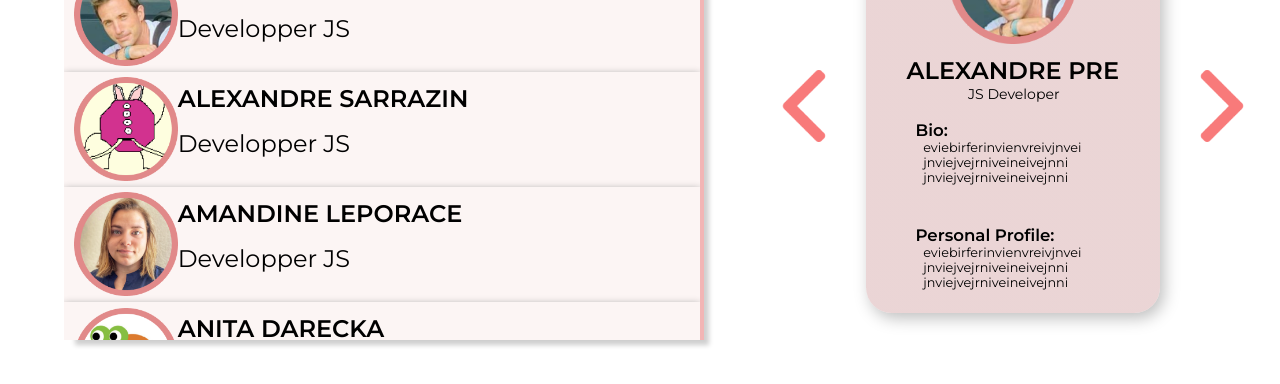
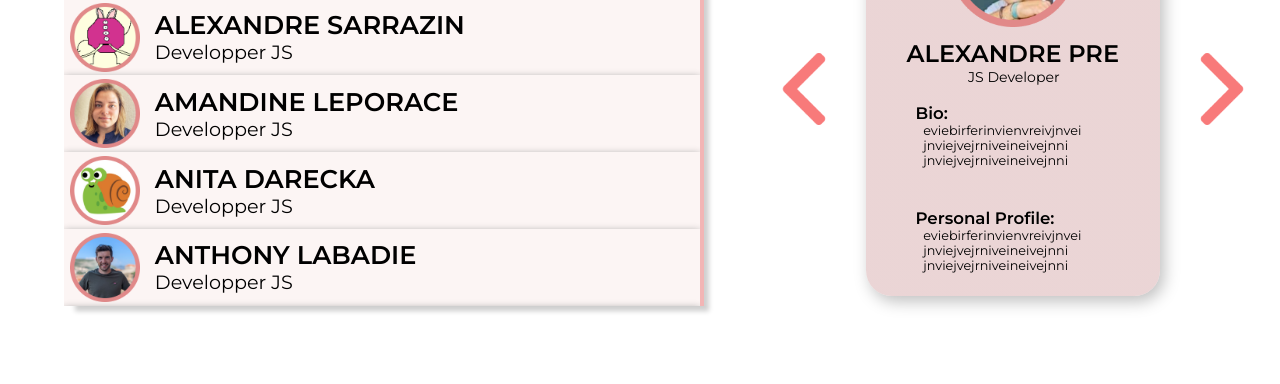
Before and after one commit to VCarbonell/WildBook, a website: page index.html in a window 1280 px wide. Shown: the part 213-597 px from the top of the page. Drawn offline with nearby package versions, Linux system fonts and the light colour scheme; a web font is replaced by a local one.

Commit message:
dernieres modif wilders

```diff
--- a/profil.css
+++ b/profil.css
@@ -8,6 +8,7 @@
   --title-font: "CentralW01-Bold";
   --text-font: "Montserrat", sans-serif;
 }
+
 html {
   background: url(/assets/18408.png) no-repeat center center fixed;
   -webkit-background-size: cover;
@@ -15,6 +16,7 @@
   -o-background-size: cover;
   background-size: cover;
 }
+
 * {
   box-sizing: border-box;
   margin: 0;
@@ -31,14 +33,17 @@
   box-shadow: 4.05882px 5.41177px 16.2353px rgba(0, 0, 0, 0.25);
   border-radius: 25.7059px;
 }
+
 .bio {
   width: 100%;
   height: 100%;
 }
+
 .objectives {
   width: 100%;
   height: 100%;
 }
+
 #profile-image {
   width: 40%;
   margin-left: 15vw;
@@ -52,6 +57,7 @@
   font-weight: 500;
   font-size: 4.2vw;
 }
+
 #profile-text {
   padding-left: 1.5em;
   font-family: var(--text-font);
@@ -59,6 +65,7 @@
   font-size: 2.6vw;
   position: relative;
 }
+
 #profile-name {
   font-family: var(--text-font);
   font-weight: 600;
@@ -66,50 +73,28 @@
   margin: auto;
   padding-top: 2vw;
 }
+
 #profile-title {
   font-family: var(--text-font);
   font-weight: lighter;
   font-size: 2.5vw;
   padding-left: 17vw;
 }
+
 .profils {
   display: flex;
   flex-direction: row;
 }
+
 .left-arrow {
   margin: auto;
 }
+
 .right-arrow {
   margin: auto;
 }
+
 @media screen and (min-width: 1024px) {
-  .wilderInfo {
-    display: flex;
-  }
-
-  .scroll-container {
-    width: 50vw;
-    height: 30vw;
-  }
-
-  .nameWilder {
-    font-family: var(--text-font);
-    grid-area: 1 / 2 / 2 / 3;
-    font-size: 1.5em;
-    margin-top: 0.5em;
-  }
-
-  .descriptionWilder {
-    font-family: var(--text-font);
-    grid-area: 2 / 2 / 3 / 3;
-    font-size: 1.5em;
-    margin-bottom: 0.3em;
-  }
-
-  .searchingBar {
-    display: none;
-    margin-bottom: 3vw;
-  }
 
   .profile-container {
     display: flex;
@@ -117,20 +102,16 @@
     width: clamp(20px, 23vw, 400px);
     height: 32vw;
 
-    background: linear-gradient(
-      209.39deg,
-      rgba(224, 191, 192, 0.659) 100.69%,
-      rgba(147, 128, 128, 0.86) 118.14%
-    );
+    background: linear-gradient(209.39deg,
+        rgba(224, 191, 192, 0.659) 100.69%,
+        rgba(147, 128, 128, 0.86) 118.14%);
     flex-direction: column;
     box-shadow: 4.05882px 5.41177px 16.2353px rgba(0, 0, 0, 0.25);
     border-radius: 25.7059px;
   }
+
   .profils {
     padding-top: 2vw;
-  }
-  .Wilders {
-    padding: 5vw;
   }
 
   #profile-name {
@@ -140,12 +121,14 @@
     margin: auto;
     padding-top: 0.5em;
   }
+
   #profile-title {
     font-family: var(--text-font);
     font-weight: lighter;
     font-size: 1.1vw;
     padding-left: 8vw;
   }
+
   #profile-image {
     width: 10vw;
     margin-left: 6.5vw;
@@ -159,6 +142,7 @@
     font-weight: 600;
     font-size: 1.3vw;
   }
+
   #profile-text {
     padding-left: 4.5em;
     font-family: var(--text-font);
@@ -170,6 +154,7 @@
     margin: auto;
     padding-right: 2vw;
   }
+
   .right-arrow {
     margin: auto;
     padding-left: 2vw;
--- a/suggestion.js
+++ b/suggestion.js
@@ -34,10 +34,10 @@
     const input = searchInput.value;
 
     const result = persons.filter(item => {
-        if (!item.search(`${input}`)) {
+        if (!item.toUpperCase().search(`${input.toUpperCase()}`)) {
             return item;
         }
 
     })
-    console.log(result);
+    console.log(result)
 })
--- a/wilder.css
+++ b/wilder.css
@@ -46,6 +46,7 @@
   scroll-behavior: smooth;
   border-right: 0.3em solid #f2b5b5;
   box-shadow: 0.5em 0.6em 0.3em -0.2em #cfcfcf;
+  scrollbar-color: red;
 }
 
 .wildersTitle {
@@ -72,7 +73,7 @@
 
 .picture {
   grid-area: 1 / 1 / 3 / 2;
-  padding-left: 10px;
+  padding-left: .5vw;
   height: 90%;
   align-self: center;
 }
@@ -93,3 +94,51 @@
   font-size: 2vw;
   margin-bottom: 0.3em;
 }
+
+@media screen and (min-width: 1024px) {
+  .wildersTitle {
+    font-size: 3vw;
+  }
+
+  .wilder {
+    grid-template-columns: 0.5fr 3fr;
+    height: 20%;
+  }
+
+  .Wilders {
+    padding: 5vw;
+  }
+
+  .wilderInfo {
+    display: flex;
+  }
+
+  .scroll-container {
+    width: 50vw;
+    height: 30vw;
+  }
+
+  .nameWilder {
+    font-family: var(--text-font);
+    grid-area: 1 / 2 / 2 / 3;
+    font-size: 2vw;
+    margin-top: .4em;
+    padding-left: 0vw;
+  }
+
+  .descriptionWilder {
+    font-family: var(--text-font);
+    grid-area: 2 / 2 / 3 / 3;
+    font-size: 1.5vw;
+    margin-bottom: 0.5em;
+  }
+
+  .searchingBar {
+    display: none;
+    margin-bottom: 3vw;
+  }
+
+  .picture {
+    height: 90%;
+  }
+}
```
Lines whose indentation alone changed are shown as unchanged.
